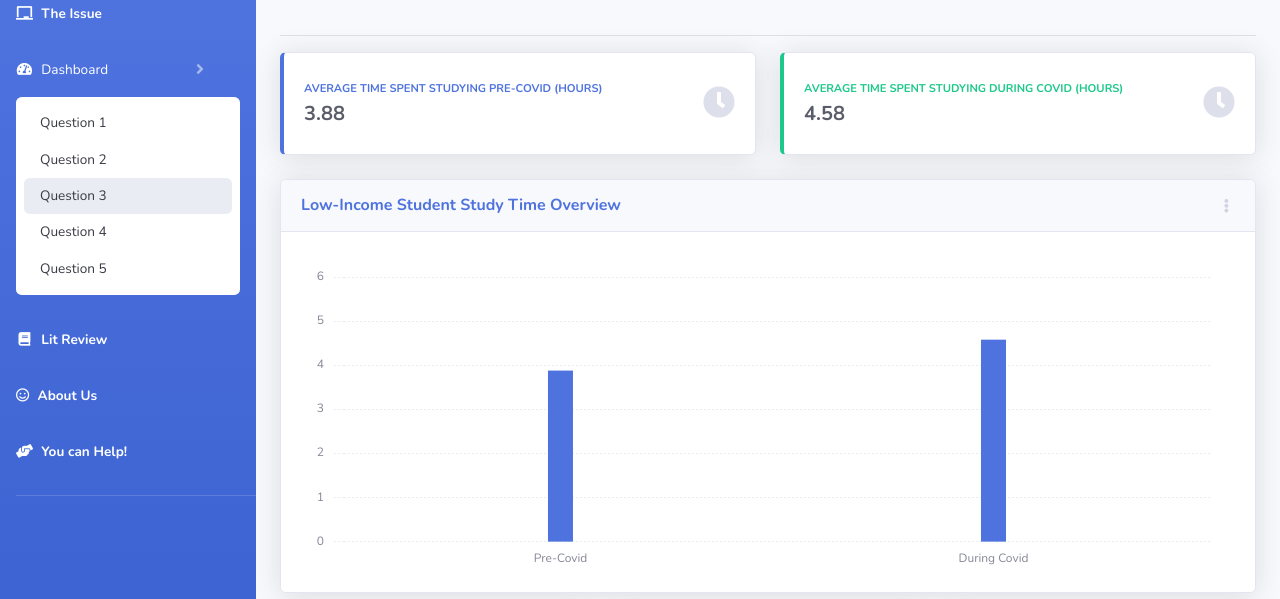
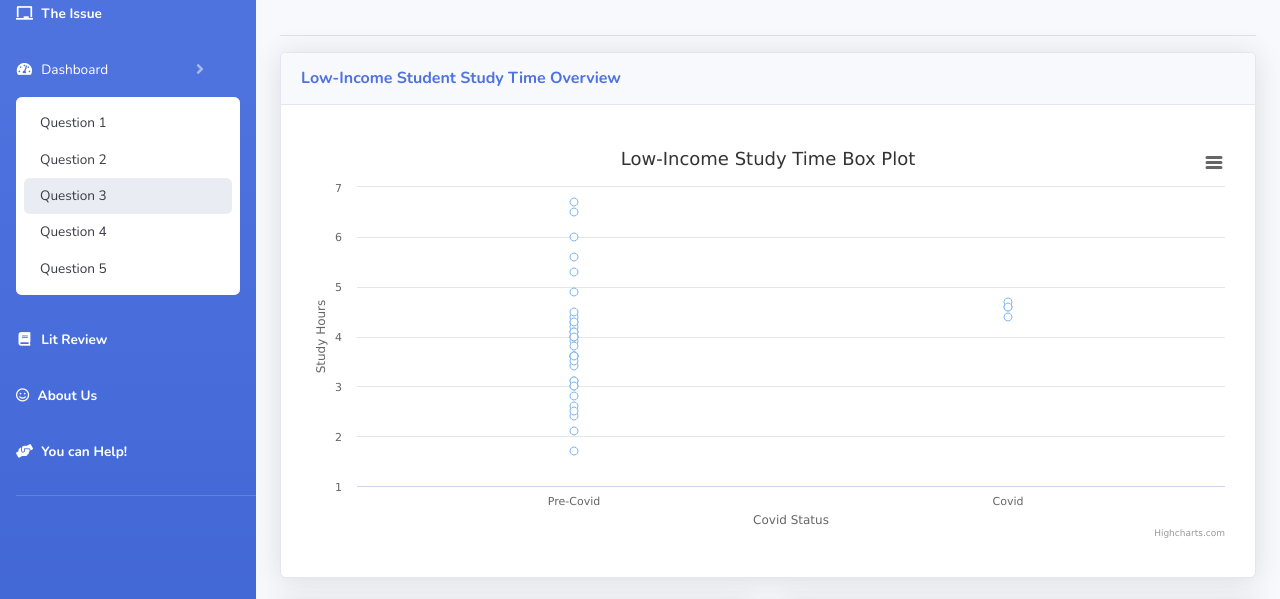
Before and after one commit to maddiegabriel/thedigitaldivide, a website: page dashboard/question3.html in a window 1280 px wide. Shown: the part 163-762 px from the top of the page. Drawn offline with nearby package versions, Linux system fonts and the light colour scheme.

Commit message:
Add scatter plots

```diff
--- /dev/null
+++ b/css/dashboard/q3BoxPlot.css
@@ -0,0 +1,37 @@
+#container {
+    height: 400px;
+}
+
+.highcharts-figure, .highcharts-data-table table {
+    min-width: 310px;
+    width: 100%;
+    margin: 1em auto;
+}
+
+.highcharts-data-table table {
+    font-family: Verdana, sans-serif;
+    border-collapse: collapse;
+    border: 1px solid #EBEBEB;
+    margin: 10px auto;
+    text-align: center;
+    width: 100%;
+    max-width: 500px;
+}
+.highcharts-data-table caption {
+    padding: 1em 0;
+    font-size: 1.2em;
+    color: #555;
+}
+.highcharts-data-table th {
+    font-weight: 600;
+    padding: 0.5em;
+}
+.highcharts-data-table td, .highcharts-data-table th, .highcharts-data-table caption {
+    padding: 0.5em;
+}
+.highcharts-data-table thead tr, .highcharts-data-table tr:nth-child(even) {
+    background: #f8f8f8;
+}
+.highcharts-data-table tr:hover {
+    background: #f1f7ff;
+}
--- a/dashboard/question3.html
+++ b/dashboard/question3.html
@@ -19,6 +19,7 @@
     <!-- Custom styles for this template-->
     <link href="../css/sb-admin-2.css" rel="stylesheet">
     <link href="../css/our-style.css" rel="stylesheet">
+    <link href="../css/dashboard/q3BoxPlot.css" rel="stylesheet">
 
 </head>
 
@@ -118,6 +119,22 @@
                 <hr>
                 <!-- Content Row -->
                 <div class="row">
+
+                    <div class="col-xl-12 col-lg-12">
+                        <div class="card shadow mb-4">
+                            <!-- Card Header - Dropdown -->
+                            <div class="card-header py-3 d-flex flex-row align-items-center justify-content-between">
+                                <h6 class="m-0 font-weight-bold text-primary">Low-Income Student Study Time
+                                    Overview</h6>
+                            </div>
+                            <!-- Card Body -->
+                            <div class="card-body">
+                                <figure class="highcharts-figure">
+                                    <div id="container"></div>
+                                </figure>
+                            </div>
+                        </div>
+                    </div>
 
                     <!-- Study Time Cards  -->
                     <div class="col-x6 col-md-6 mb-4">
@@ -249,8 +266,10 @@
                                     <p>For this question, we gathered data regarding study time for students from the
                                         Institute for Financial Studies and the Organisation for Economic Cooperation
                                         and Development. To determine if the significance between the mean of study time
-                                        before vs during COVID-19 was statistically significant, we used Welch's Two Sample
-                                        T-Test. We chose this because it is more reliable when you have unequal variances
+                                        before vs during COVID-19 was statistically significant, we used Welch's Two
+                                        Sample
+                                        T-Test. We chose this because it is more reliable when you have unequal
+                                        variances
                                         or sample sizes.</p>
                                 </div>
                             </div>
@@ -266,8 +285,10 @@
                                     <p>Our results indicate that the true difference in means is not equal to 0. The
                                         study time for low-income populations has changed as a result of COVID-19 school
                                         disruptions. The results of this question will be analyzed alongside the results
-                                        of Question 4 and 5 to determine if academic performance of students changed as a
-                                        result of COVID-19 and if low-income populations are more vulnerable to changes than
+                                        of Question 4 and 5 to determine if academic performance of students changed as
+                                        a
+                                        result of COVID-19 and if low-income populations are more vulnerable to changes
+                                        than
                                         their higher income counterparts.</p>
                                 </div>
                             </div>
@@ -292,6 +313,14 @@
                 </div>
             </div>
             <!-- /.container-fluid -->
+
+            <!--            <figure class="highcharts-figure">-->
+            <!--                <div id="container"></div>-->
+            <!--                <p class="highcharts-description">-->
+            <!--                    Chart showing the use of box plots with outliers. The chart makes use-->
+            <!--                    of a plot line to show the theoretical mean value across the y-axis.-->
+            <!--                </p>-->
+            <!--            </figure>-->
         </div>
         <!-- End of Main Content -->
 
@@ -332,6 +361,13 @@
 
 <!-- Page level custom scripts -->
 <script src="../js/dashboard/question3.js"></script>
+<script src="../js/dashboard/q3BoxPlot.js"></script>
+
+<script src="https://code.highcharts.com/highcharts.js"></script>
+<script src="https://code.highcharts.com/highcharts-more.js"></script>
+<script src="https://code.highcharts.com/modules/exporting.js"></script>
+<script src="https://code.highcharts.com/modules/export-data.js"></script>
+<script src="https://code.highcharts.com/modules/accessibility.js"></script>
 
 </body>
 
--- /dev/null
+++ b/js/dashboard/q3BoxPlot.js
@@ -0,0 +1,106 @@
+document.addEventListener('DOMContentLoaded', function () {
+    Highcharts.chart('container', {
+
+        chart: {
+            type: 'boxplot'
+        },
+
+        title: {
+            text: 'Low-Income Study Time Box Plot'
+        },
+
+        legend: {
+            enabled: false
+        },
+
+        xAxis: {
+            categories: ['Pre-Covid', 'Covid'],
+            title: {
+                text: 'Covid Status'
+            }
+        },
+
+        yAxis: {
+            title: {
+                text: 'Study Hours'
+            },
+            plotLines: [{
+                value: 10,
+                color: 'red',
+                width: 1,
+                label: {
+                    text: 'Theoretical mean: 932',
+                    align: 'center',
+                    style: {
+                        color: 'gray'
+                    }
+                }
+            }]
+        },
+
+        series: [{
+            name: 'Observations',
+            // data:
+            //     [
+            //         [4.3, 3.6, 3.6, 4.9, 3.0, 2.6, 4.0, 6.7, 2.4, 3.4, 3.9, 3.6, 4.4, 3.8, 5.3, 4.2, 5.6, 2.1, 1.7, 4.0, 4.3, 4.1, 3.1, 4.1, 6.5, 3.1, 2.5,2.8, 6.0, 3.0, 3.5, 4.0, 3.6, 4.5],
+            //         [4.4,4.6,4.7,4.6]
+            //     ],
+            // tooltip: {
+            //     headerFormat: '<em>Experiment No {point.key}</em><br/>'
+            // }
+        },{
+            name: 'Student',
+            color: Highcharts.getOptions().colors[0],
+            type: 'scatter',
+            data: [ // x, y positions where 0 is the first category
+                [0, 4.3],
+                [0, 3.6],
+                [0, 3.6],
+                [0, 4.9],
+                [0, 3.0],
+                [0, 2.6],
+                [0, 4.0],
+                [0, 6.7],
+                [0, 2.4],
+                [0, 3.4],
+                [0, 3.9],
+                [0, 3.6],
+                [0, 4.4],
+                [0, 3.8],
+                [0, 5.3],
+                [0, 4.2],
+                [0, 5.6],
+                [0, 2.1],
+                [0, 1.7],
+                [0, 4.0],
+                [0, 4.3],
+                [0, 4.1],
+                [0, 3.1],
+                [0, 4.1],
+                [0, 6.5],
+                [0, 3.1],
+                [0, 2.5],
+                [0, 2.8],
+                [0, 6.0],
+                [0, 3.0],
+                [0, 3.5],
+                [0, 4.0],
+                [0, 3.6],
+                [0, 4.5],
+                [1, 4.4],
+                [1, 4.6],
+                [1, 4.7],
+                [1, 4.6]
+            ],
+            marker: {
+                fillColor: 'white',
+                lineWidth: 1,
+                lineColor: Highcharts.getOptions().colors[0]
+            },
+            tooltip: {
+                pointFormat: 'Observation: {point.y}'
+            }
+        }]
+
+    });
+});
```
Also changed, not shown: dashboard/question4.html (+37 -7 lines), js/dashboard/q4BoxPlot.js (added, +74 -0 lines).
